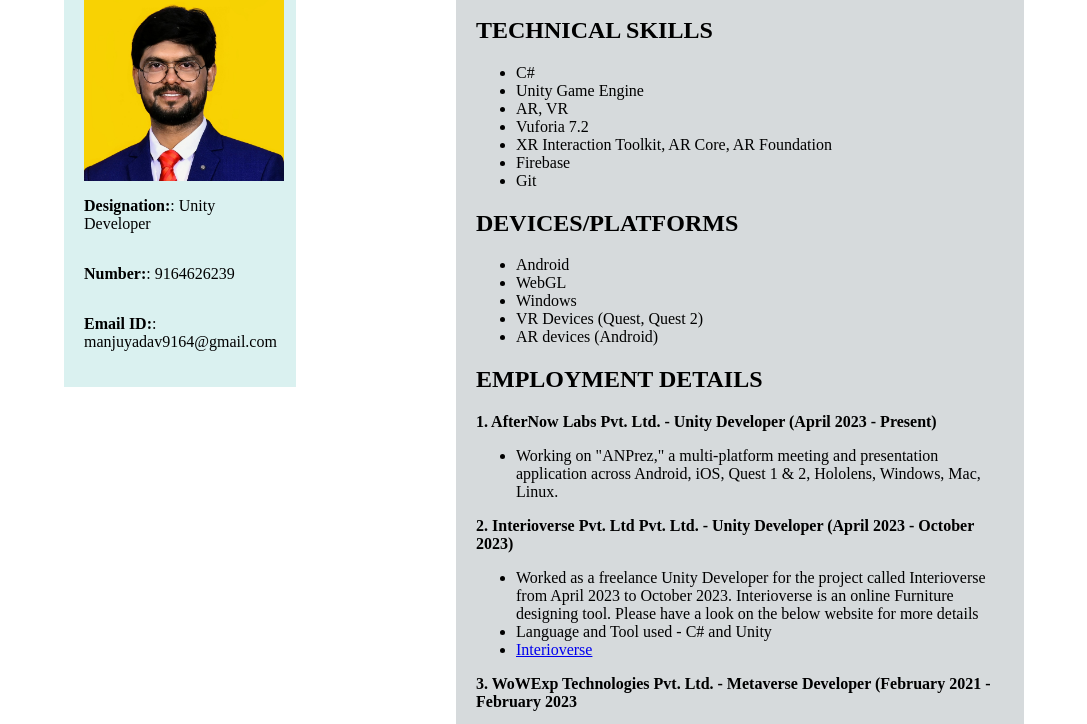
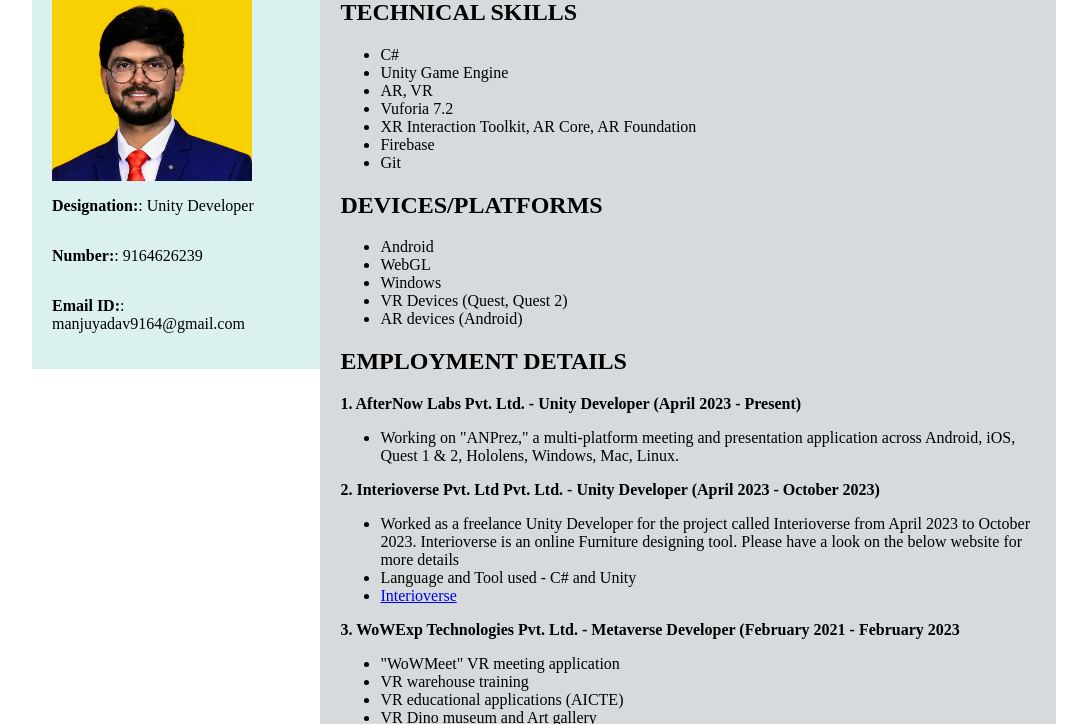
Before and after one commit to ManjunathYadav/ManjunathYadav.github.io, a plain HTML site: page index.html in a window 1280 px wide. Shown: the part 144-868 px from the top of the page, without its empty margins (96-1183 px from the left). Drawn offline with Linux system fonts and the light colour scheme.

Commit message:
Update index.html
Gap between sides

```diff
--- a/index.html
+++ b/index.html
@@ -10,16 +10,16 @@
     }
 
     .container {
-      width: 75%; /* Set container width to 75% of the screen width */
+      width: 80%; /* Set container width to 80% of the screen width */
       margin: 0 auto; /* Center the container horizontally */
       display: flex;
       justify-content: space-between;
       align-items: flex-start; /* Align items at the top */
-      padding: 0 20px; /* Add padding to the sides */
+      padding: 0 10px; /* Add padding to the sides */
     }
 
     .left-side {
-      width: 20%;
+      width: 25%; /* Adjusted width for the left side */
       background-color: #daf1f0;
       padding: 20px;
       display: flex;
@@ -28,8 +28,8 @@
     }
 
     .profile-img {
-      width: 150px; /* Adjust the size of the image */
-      height: 150px; /* Adjust the size of the image */
+      width: 200px; /* Adjust the size of the image */
+      height: 200px; /* Adjust the size of the image */
       border-radius: 50%; /* Make the image circular */
       object-fit: cover;
       align-self: center; /* Align image to the center horizontally */
@@ -49,7 +49,7 @@
     }
 
     .right-side {
-      width: 55%; /* Adjusted width to fit the remaining space */
+      width: 70%; /* Adjusted width for the right side */
       background-color: #d6dadc;
       padding: 20px;
     }
```
